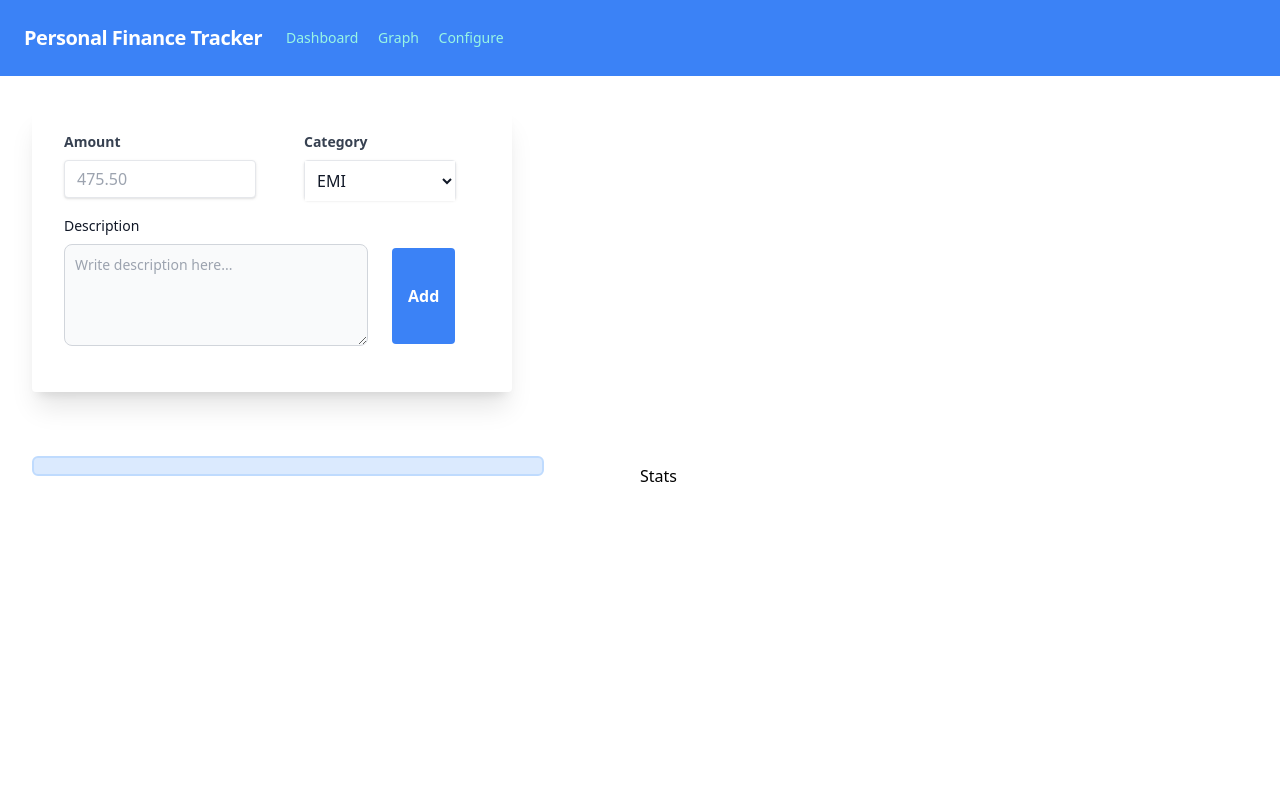
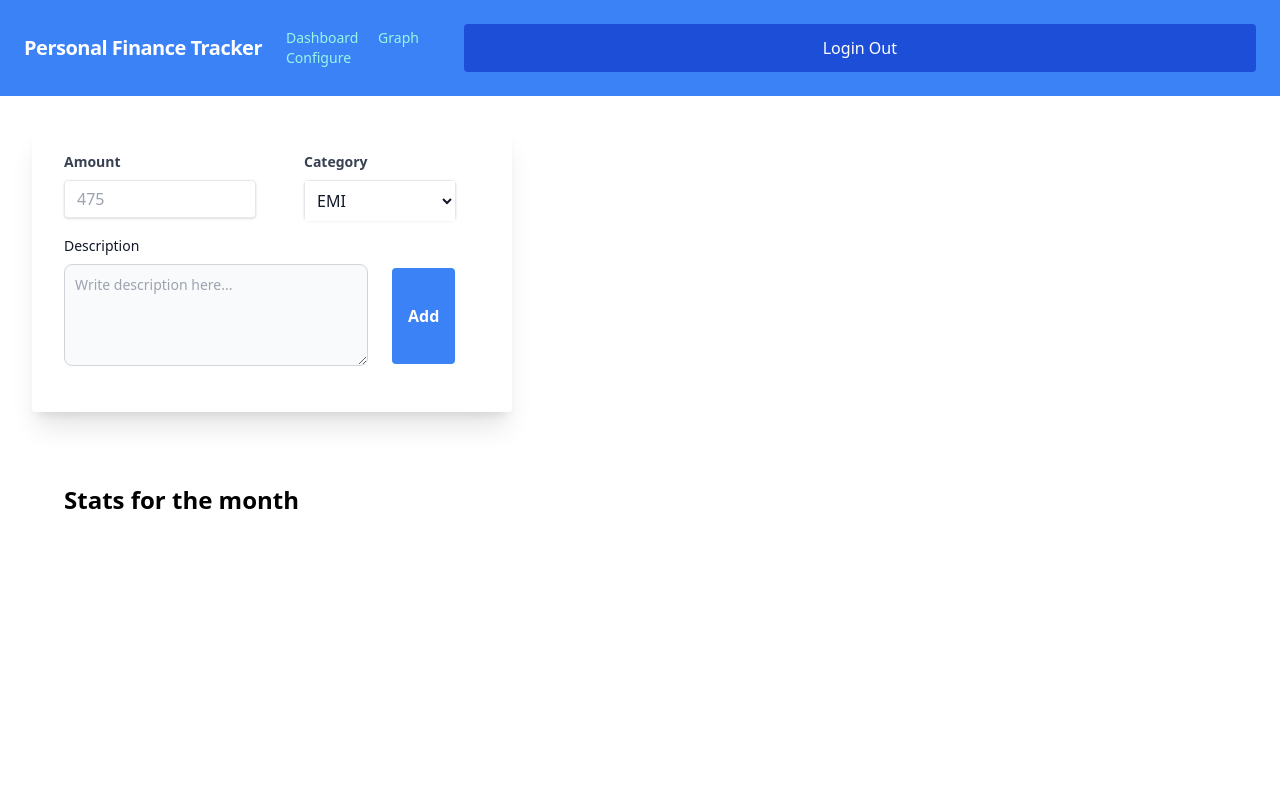
Before and after one commit to IBM-EPBL/IBM-Project-1956-1658421467, a Flask app: template PROJECT DEVELOPMENT PHASE/Sprint 3/templates/dashboard.html in a window 1280 px wide. Before the commit the page ends 482 px from the top, so only its background shows below. Run offline with Flask 2, Linux system fonts and the light colour scheme; the template is opened without the code that fills it, so the values that code supplies are empty; some libraries are stand-ins or nearby versions.

Commit message:
sprint 3 added entries

```diff
--- a/PROJECT DEVELOPMENT PHASE/Sprint 3/templates/dashboard.html
+++ b/PROJECT DEVELOPMENT PHASE/Sprint 3/templates/dashboard.html
@@ -7,6 +7,7 @@
     <meta charset="UTF-8">
     <script src="https://cdn.tailwindcss.com"></script>
     <link href="https://cdnjs.cloudflare.com/ajax/libs/font-awesome/4.7.0/css/font-awesome.min.css" rel="stylesheet">
+    <link href="/css/style.css" rel="stylesheet">
     <title>Dashboard Page</title>
 </head>
 <body class="bg-gray-150">
@@ -17,27 +18,34 @@
         </div>
         <div class="w-full block flex-grow lg:flex lg:items-center lg:w-auto">
           <div class="text-sm lg:flex-grow">
-            <a href="#" class="block mt-4 lg:inline-block lg:mt-0 text-teal-200 hover:text-white mr-4">
+            <a href="/dashboard" class="block mt-4 lg:inline-block lg:mt-0 text-teal-200 hover:text-white mr-4">
               Dashboard
             </a>
-            <a href="#" class="block mt-4 lg:inline-block lg:mt-0 text-teal-200 hover:text-white mr-4">
+            <a href="/graph" class="block mt-4 lg:inline-block lg:mt-0 text-teal-200 hover:text-white mr-4">
               Graph
             </a>
-            <a href="#" class="block mt-4 lg:inline-block lg:mt-0 text-teal-200 hover:text-white">
+            <a href="/configure" class="block mt-4 lg:inline-block lg:mt-0 text-teal-200 hover:text-white">
               Configure
             </a>
           </div>
+          <button
+          onclick="window.location.href='logout'"
+          type="submit"
+          class="w-full float-right w-32 text-center py-3 rounded bg-blue-700 text-white hover:bg-blue-800 focus:outline-none"
+          >
+            Login Out
+          </button>
         </div>
       </nav>
 
       <div>
-        <form class="bg-white shadow-xl rounded w-[30rem] px-8 pt-6 pb-8 m-8 mt-8">
+        <form method="POST" class="bg-white shadow-xl rounded w-[30rem] px-8 pt-6 pb-8 m-8 mt-8">
           <div class="flex">
             <div class="mb-4">
               <label class="block text-gray-700 text-sm font-bold mb-2" for="amount">
                 Amount
             </label>
-              <input class="shadow appearance-none border rounded w-48 py-2 px-3 text-gray-900 leading-tight focus:outline-none focus:shadow-outline" name="amount" id="amount" type="number" placeholder="475.50">
+              <input class="shadow appearance-none border rounded w-48 py-2 px-3 text-gray-900 leading-tight focus:outline-none focus:shadow-outline" name="amount" id="amount" type="number" placeholder="475">
             </div>
 
             <div class="mb-4 ml-12">
@@ -80,11 +88,19 @@
       </div>
 
       <div class="flex">
-        <div>
-          <div class="bg-blue-100 w-[40vw] text-right border-blue-200 border-2 rounded-md px-8 py-2 m-8 mt-8" >{{error}}</div>
+        <div style="overflow-y: scroll; height:45vh">
+          {%for i in range(0, len)%}
+              <div class="bg-blue-100 flex w-[40vw] text-right border-blue-200 border-2 rounded-md px-8 py-2 m-8 mt-2 mb-2 pt-2 pl-2" >
+                <span class="w-[12%]  mb-4 text-[0.6rem] text-blue-800 mr-8">{{rows[i]['DATE'].strip()}}</span>
+                <span class="w-[30%]">{{rows[i]['CATEGORY'].strip()}}</span>
+                <span class="w-[30%]"></span>
+                <span class="w-[20%] float-right">Rs {{rows[i]['AMOUNT']}}</span>
+              </div>
+          {%endfor%}
         </div>
         <div class="stats px-8 py-2 m-8 mt-8">
-            Stats
+            <div class="font-bold text-2xl">Stats for the month</div>
+            <div></div>
         </div>
       </div>
 
```
